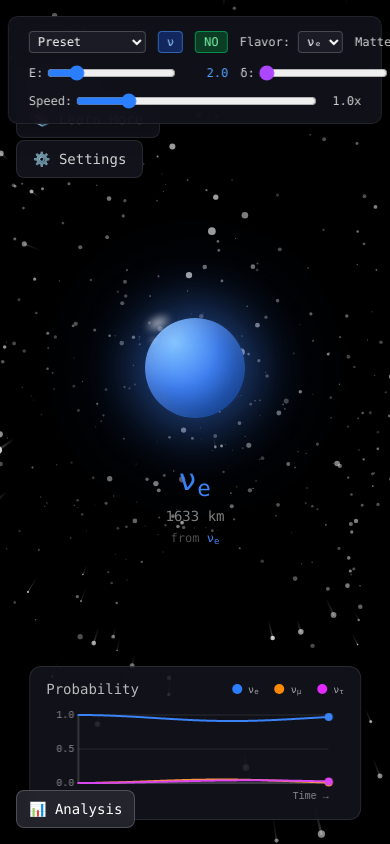
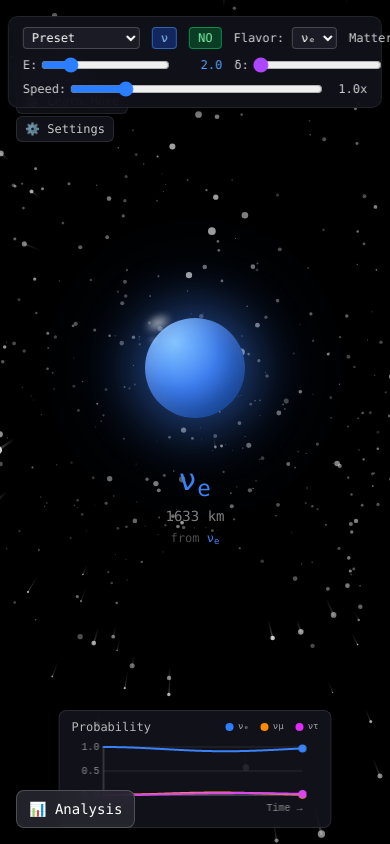
Before and after one commit to planckeon/itn, a React (Vite) app: page / in a window 390 px wide. Built offline with nearby package versions, Linux system fonts and the light colour scheme.

Commit message:
refactor: compact UI for smaller screens
- Reduce control bar padding and switch to mobile layout at xl breakpoint
- Shrink probability plot (70vw, max-w-md, height 80px)
- Reduce left sidebar button sizes and spacing
- More breathing room for main visualization

```diff
--- a/src/App.tsx
+++ b/src/App.tsx
@@ -29,30 +29,30 @@ function PlotWrapper() {
 	}));
 
 	return (
-		<div className="fixed bottom-6 left-1/2 -translate-x-1/2 z-20 w-[85vw] max-w-xl">
+		<div className="fixed bottom-4 left-1/2 -translate-x-1/2 z-20 w-[70vw] max-w-md">
 			{/* Semi-transparent plot container */}
 			<div
-				className="rounded-xl px-4 py-3"
+				className="rounded-lg px-3 py-2"
 				style={{
 					background: "rgba(20, 20, 30, 0.85)",
 					border: "1px solid rgba(255, 255, 255, 0.1)",
 				}}
 			>
 				{/* Title and legend row */}
-				<div className="flex items-center justify-between mb-2">
-					<span className="text-white/70 text-sm font-mono">Probability</span>
-					<div className="flex items-center gap-4">
-						<div className="flex items-center gap-1.5">
-							<div className="w-2.5 h-2.5 rounded-full bg-blue-500" />
-							<span className="text-[10px] text-white/60">ν<sub>e</sub></span>
+				<div className="flex items-center justify-between mb-1">
+					<span className="text-white/70 text-xs font-mono">Probability</span>
+					<div className="flex items-center gap-3">
+						<div className="flex items-center gap-1">
+							<div className="w-2 h-2 rounded-full bg-blue-500" />
+							<span className="text-[9px] text-white/60">νₑ</span>
 						</div>
-						<div className="flex items-center gap-1.5">
-							<div className="w-2.5 h-2.5 rounded-full bg-orange-400" />
-							<span className="text-[10px] text-white/60">ν<sub>μ</sub></span>
+						<div className="flex items-center gap-1">
+							<div className="w-2 h-2 rounded-full bg-orange-400" />
+							<span className="text-[9px] text-white/60">νμ</span>
 						</div>
-						<div className="flex items-center gap-1.5">
-							<div className="w-2.5 h-2.5 rounded-full bg-fuchsia-500" />
-							<span className="text-[10px] text-white/60">ν<sub>τ</sub></span>
+						<div className="flex items-center gap-1">
+							<div className="w-2 h-2 rounded-full bg-fuchsia-500" />
+							<span className="text-[9px] text-white/60">ντ</span>
 						</div>
 					</div>
 				</div>
@@ -64,7 +64,7 @@ function PlotWrapper() {
 						muon: "rgb(251, 146, 60)",
 						tau: "rgb(217, 70, 239)",
 					}}
-					height={100}
+					height={80}
 					distanceLabel="Time →"
 					probabilityLabel=""
 					energy={energy}
--- a/src/components/LearnMorePanel.tsx
+++ b/src/components/LearnMorePanel.tsx
@@ -153,7 +153,7 @@ const LearnMorePanel: React.FC = () => {
 			<button
 				type="button"
 				onClick={() => setIsOpen(true)}
-				className="fixed top-[100px] left-4 z-10 px-4 py-2 rounded-lg text-sm font-medium transition-all hover:scale-105"
+				className="fixed top-[88px] left-4 z-10 px-2 py-1 rounded-md text-xs font-medium transition-all hover:scale-105"
 				style={{
 					background: "rgba(20, 20, 30, 0.9)",
 					border: "1px solid rgba(255, 255, 255, 0.1)",
--- a/src/components/SettingsPanel.tsx
+++ b/src/components/SettingsPanel.tsx
@@ -13,7 +13,7 @@ const SettingsPanel: React.FC = () => {
 			<button
 				type="button"
 				onClick={() => setIsOpen(true)}
-				className="fixed top-[140px] left-4 z-10 px-4 py-2 rounded-lg text-sm font-medium transition-all hover:scale-105"
+				className="fixed top-[116px] left-4 z-10 px-2 py-1 rounded-md text-xs font-medium transition-all hover:scale-105"
 				style={{
 					background: "rgba(20, 20, 30, 0.9)",
 					border: "1px solid rgba(255, 255, 255, 0.1)",
--- a/src/components/ShareButton.tsx
+++ b/src/components/ShareButton.tsx
@@ -21,7 +21,7 @@ const ShareButton: React.FC = () => {
 		<button
 			type="button"
 			onClick={handleClick}
-			className="fixed top-[68px] left-4 z-10 px-3 py-1.5 rounded-lg text-xs font-mono transition-all"
+			className="fixed top-[60px] left-4 z-10 px-2 py-1 rounded-lg text-xs font-mono transition-all"
 			style={{
 				background: copied ? "rgba(34, 197, 94, 0.3)" : "rgba(20, 20, 30, 0.85)",
 				border: copied ? "1px solid rgba(34, 197, 94, 0.5)" : "1px solid rgba(255, 255, 255, 0.1)",
--- a/src/components/TopControlBar.tsx
+++ b/src/components/TopControlBar.tsx
@@ -22,13 +22,13 @@ const TopControlBar: React.FC = () => {
 				background: "rgba(18, 18, 28, 0.92)",
 				backdropFilter: "blur(12px)",
 				borderRadius: "10px",
-				padding: "14px 20px",
+				padding: "10px 14px",
 				border: "1px solid rgba(255, 255, 255, 0.08)",
 				boxShadow: "0 4px 24px rgba(0, 0, 0, 0.4)",
 			}}
 		>
-			{/* Desktop layout */}
-			<div className="hidden lg:flex items-center gap-5 text-white font-mono text-[13px]">
+			{/* Desktop layout - use xl breakpoint for full layout */}
+			<div className="hidden xl:flex items-center gap-4 text-white font-mono text-[12px]">
 				{/* Experiment Presets */}
 				<div className="flex items-center gap-2">
 					<label htmlFor="preset" className="text-white/80 whitespace-nowrap">
@@ -199,8 +199,8 @@ const TopControlBar: React.FC = () => {
 				</div>
 			</div>
 
-			{/* Mobile/Tablet layout - three rows */}
-			<div className="lg:hidden flex flex-col gap-3 text-white font-mono text-xs">
+			{/* Mobile/Tablet layout - three rows (now also for medium desktops) */}
+			<div className="xl:hidden flex flex-col gap-2 text-white font-mono text-xs">
 				{/* Row 1: Preset and ν/ν̄ toggle */}
 				<div className="flex items-center justify-between gap-3">
 					<div className="flex items-center gap-2">
```
Also changed, not shown: qa-1280x720.png (added), qa-v2.png (added).
